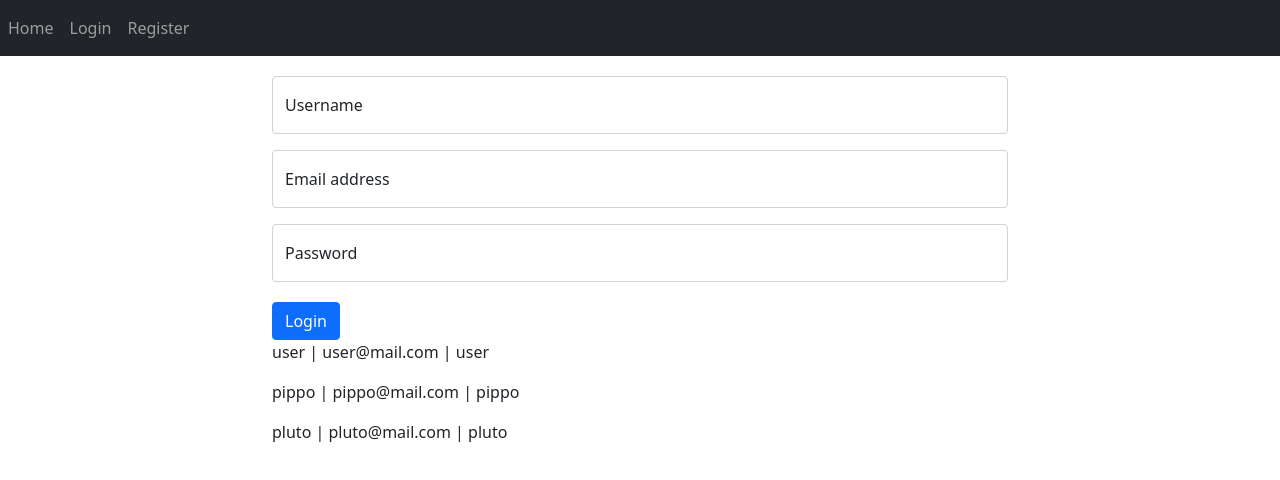
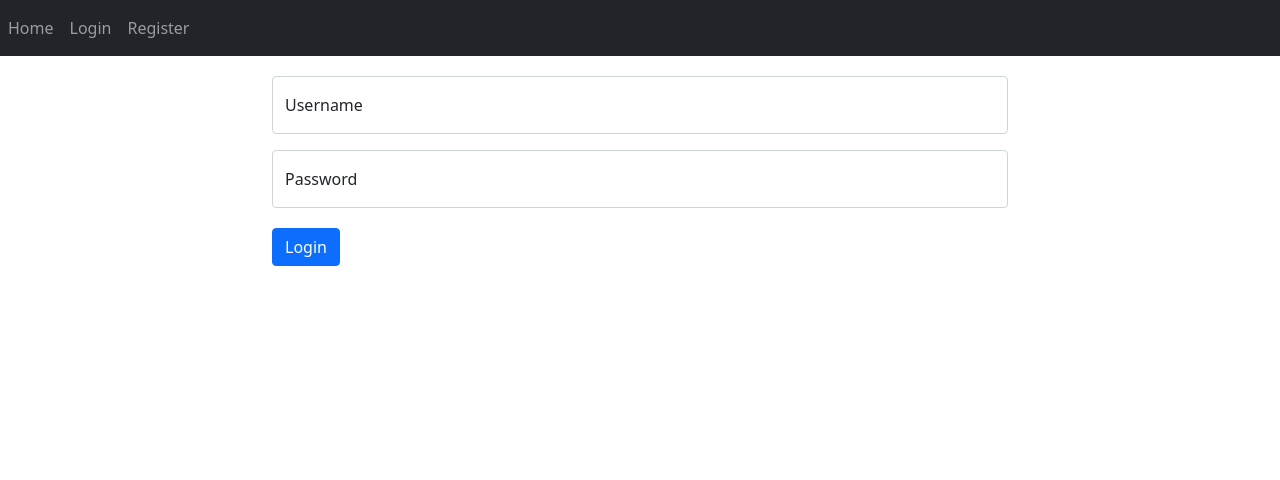
Before and after one commit to Pharnassus/AngularLibriAutori, an Angular app in the folder LibriAutoriV1/: page /login in a window 1280 px wide. Shown: the top 480 px of the page. Built offline with nearby package versions, Linux system fonts and the light colour scheme.

Commit message:
aggiunte TIMING_FUNCTION (SetTimeout con arrow function)

```diff
--- a/LibriAutoriV1/src/app/login/login.component.html
+++ b/LibriAutoriV1/src/app/login/login.component.html
@@ -1,23 +1,37 @@
+<!--  alert messages -->
 <div class="alert alert-danger" role="alert" *ngIf="errorState">
   Login Error! Please Retry
 </div>
 <div class="alert alert-success" role="alert" *ngIf="welcome">
   Welcome!! (^.^)
 </div>
+
+<!-- div per il redirect alla home -->
+<div id="m_loginSuccess">
+
+</div>
+
 <div class="form-floating mb-3">
   <input type="text" class="form-control" id="floatingInput" placeholder="username" [(ngModel)]="username">
   <label for="floatingInput">Username</label>
 </div>
-<div class="form-floating mb-3">
+<!-- <div class="form-floating mb-3">
   <input type="email" class="form-control" id="floatingInput" placeholder="name@example.com" [(ngModel)]="email">
   <label for="floatingInput">Email address</label>
-</div>
+</div> -->
 <div class="form-floating">
   <input type="password" class="form-control" id="floatingPassword" placeholder="Password" [(ngModel)]="pwd">
   <label for="floatingPassword">Password</label>
 </div>
-<button type="button" class="btn btn-primary" (click)="submit()">Login</button>
 
-<div>
+<div id="m_loginSpinnerContainer">
+  <button type="button" class="btn btn-primary" (click)="submit()">Login</button>
+  <div class="m_spinnerLogin spinner-border text-primary" role="status" *ngIf="spinner">
+    <span class="visually-hidden">Loading...</span>
+  </div>
+</div>
+
+<!-- stampa tutto il json -->
+<!-- <div>
   <p *ngFor="let item of usersList">{{item.user}} | {{item.email}} | {{item.pwd}}</p>
-</div>
+</div> -->
--- a/LibriAutoriV1/src/app/login/login.component.scss
+++ b/LibriAutoriV1/src/app/login/login.component.scss
@@ -2,6 +2,21 @@ div:first-of-type {
   margin-top: 20px;
 }
 
-button{
-  margin-top: 20px
+button {
+  margin-top: 20px;
 }
+
+#m_loginSpinnerContainer {
+
+  position: relative;
+  // background-color: green;
+
+  .m_spinnerLogin {
+    width: 20px;
+    height: 20px;
+    position: absolute;
+    float: none;
+    top: 17%;
+    left: 17%;
+  }
+}
--- a/LibriAutoriV1/src/app/login/login.component.ts
+++ b/LibriAutoriV1/src/app/login/login.component.ts
@@ -14,7 +14,7 @@ import { Router } from '@angular/router';
 export class LoginComponent implements OnInit {
 
   // AGGIUNTA "private router: Router" ALL'INTERNO DEL COSTRUTTORE PER IL REDIRECT DELLA PAGINA NELLA FUNZIONE SUBMIT [pt.2]
-  constructor(private router: Router) { }
+  constructor(public router: Router) { }
 
   ngOnInit() {
 
@@ -37,6 +37,7 @@ export class LoginComponent implements OnInit {
   error = 0;
   errorState = false;
   welcome = false;
+  spinner = false;
 
   submit() {
 
@@ -50,6 +51,8 @@ export class LoginComponent implements OnInit {
     //             "JSON utenti:" + users[0].email,
     //             );
 
+    this.spinner = true;
+
     // CICLA IL JSON
     for (let i = 0; i < users.length; i++) {
 
@@ -57,12 +60,31 @@ export class LoginComponent implements OnInit {
       // console.log(users[i].user);
 
       // SE TROVA CORRISPONDENZE CON TUTTI E 3 I CAMPI DI INPUT STAMPA OK E SI FERMA ALTRIMENTI AUMENTA IL COUNTER error  DI 1
-      if (users[i].user == usernameInput && users[i].email == emailInput && users[i].pwd == pwdInput) {
+      if (users[i].user == usernameInput && users[i].pwd == pwdInput) {//users[i].email == emailInput &&
+
+        //per far sparire il banner di errore in caso di successivo login corretto
         this.errorState = false;
-        this.welcome = true;
-        // REDIRECT SULLA HOME AD AVVENUTO LOGIN [pt.3]
-        this.router.navigate(['/home']);
-        break
+
+        //timeout per finto caricamento
+        setTimeout (() => {
+          //termina la visualizzazione dello spinner login
+          this.spinner = false;
+
+          // se welcome è true parte l'ngIf nell'html
+          this.welcome = true;
+
+          // REDIRECT SULLA HOME AD AVVENUTO LOGIN [pt.3]
+          // this.router.navigate(['/home']);
+       }, 1000);
+
+        setTimeout (() => {
+          // REDIRECT SULLA HOME AD AVVENUTO LOGIN [pt.3]
+          this.router.navigate(['/home']);
+       }, 2000);
+
+
+
+          break
       } else {
         this.error++;
       }
@@ -70,7 +92,7 @@ export class LoginComponent implements OnInit {
       // SE CICLA TUTTO IL JSON E NON TROVA CORRISPONDENZE CON GLI UTENTI ALLORA STAMPA UN MESSAGGIO DI ERRORE
       if (this.error == users.length) {
         this.errorState = true;
-        console.log(this.errorState);
+        // console.log(this.errorState);
       }
 
     }
```
